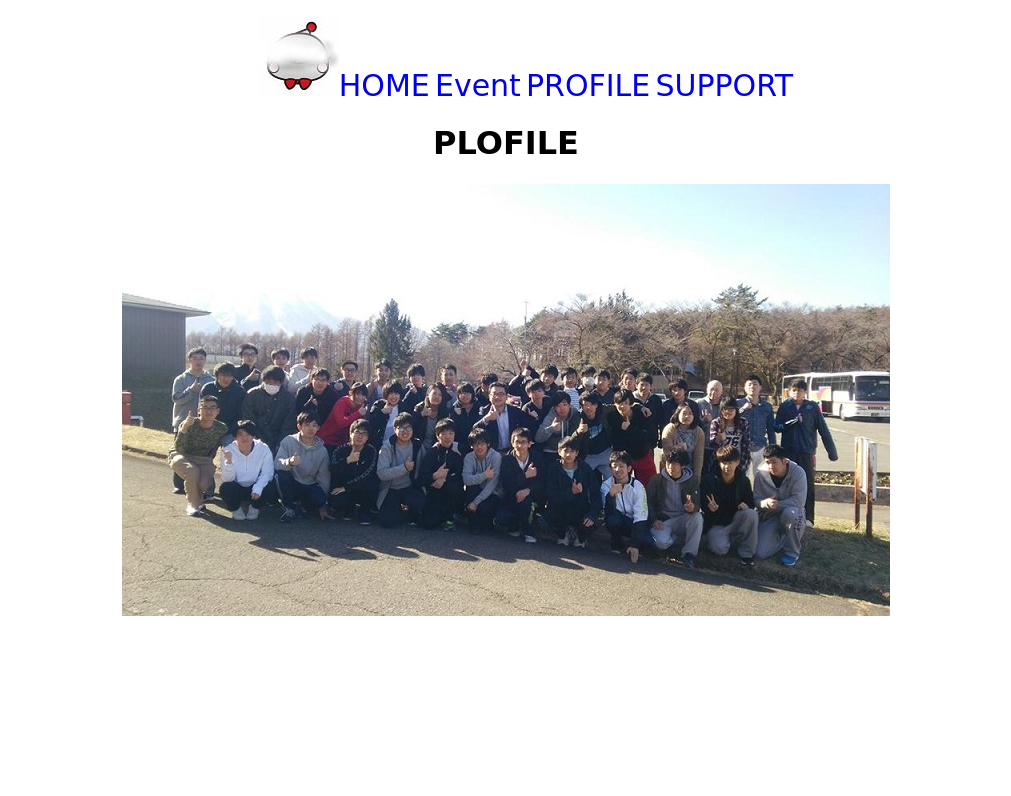
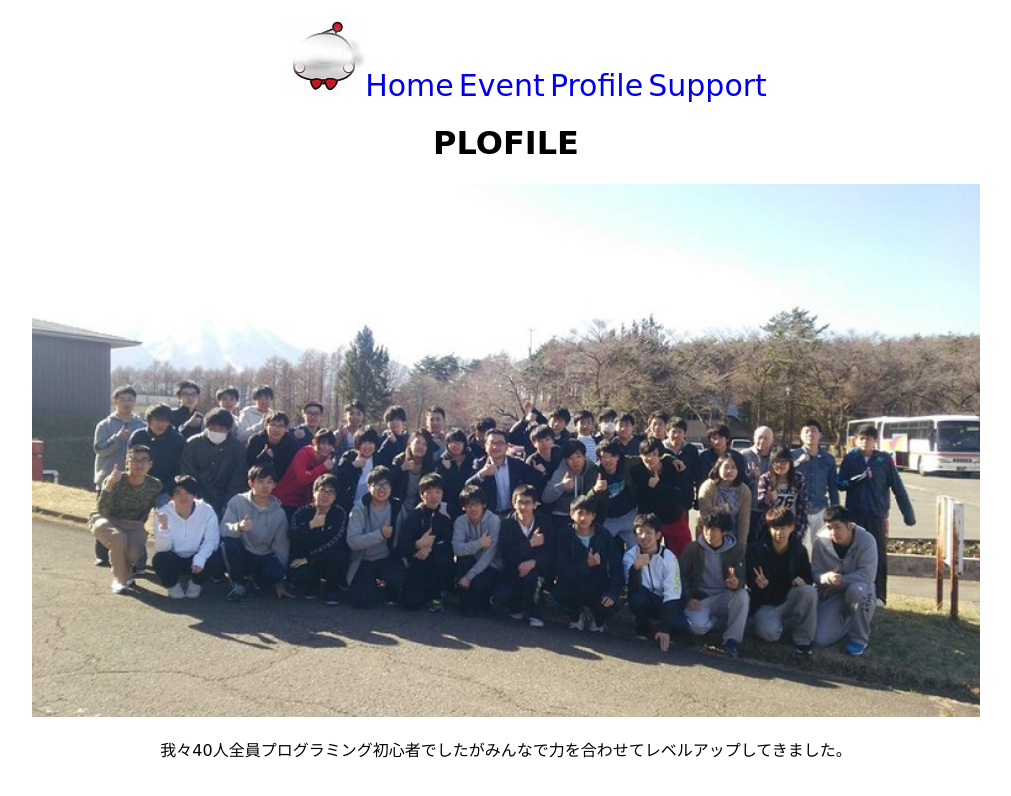
Before and after one commit to Wiztaiga/Wiztaiga.github.io, a plain HTML site: page 課題/index4.html in a window 1280 px wide. Shown: the whole page, without its empty margins (134-1145 px from the left). Drawn offline with Linux system fonts and the light colour scheme.

Commit message:
Add files via upload

```diff
--- a/課題/index4.html
+++ b/課題/index4.html
@@ -13,14 +13,14 @@
 <center>
 <body>
         <div id="main_menu">
-                <div class="menu-main_nav-container"><ul id="menu-main_nav" class="menu"><img src="./gazoo/PdmWSzyH.jpg" alt=""><li id="menu-item-25" class="menu-item menu-item-type-custom menu-item-object-custom menu-item-home menu-item-25"><a href="index2.html">HOME</a></li>
+                <div class="menu-main_nav-container"><ul id="menu-main_nav" class="menu"><img src="./gazoo/PdmWSzyH.jpg" alt=""><li id="menu-item-25" class="menu-item menu-item-type-custom menu-item-object-custom menu-item-home menu-item-25"><a href="index2.html">Home</a></li>
                 <li id="menu-item-1353" class="menu-item menu-item-type-taxonomy menu-item-object-category menu-item-1353"><a href="index3.html">Event</a></li>
-                <li id="menu-item-375" class="menu-item menu-item-type-post_type menu-item-object-page menu-item-375"><a href="index4.html">PROFILE</a></li>
-                <li id="menu-item-1365" class="menu-item menu-item-type-post_type menu-item-object-page menu-item-1365"><a href="index5.html">SUPPORT</a></li>
+                <li id="menu-item-375" class="menu-item menu-item-type-post_type menu-item-object-page menu-item-375"><a href="index4.html">Profile</a></li>
+                <li id="menu-item-1365" class="menu-item menu-item-type-post_type menu-item-object-page menu-item-1365"><a href="index5.html">Support</a></li>
                 </ul></div>      </div>
                 <h1>PLOFILE</h1>
-                <img src="./gazoo/17952617_1345321692226160_7357344572078213178_n.jpg" alt="">
-                <p></p>
+                <img src="./gazoo/17952617_1345321692226160_7357344572078213178_n.jpg" id="iiim" alt="">
+                <p>我々40人全員プログラミング初心者でしたがみんなで力を合わせてレベルアップしてきました。</p>
 
 
 
--- a/課題/style.css
+++ b/課題/style.css
@@ -1,8 +1,7 @@
 
 li {
   display: inline;
-  width: 200px;
-  height: 200px;
+
   }
 
 
@@ -15,6 +14,10 @@ li {
     font-family: 'Merienda', cursive;
   }
 
-  p{
+  /* p{
     width: 769px;
   }
+  */
+  img#iiim{
+    width: 75%;
+  }
```
Also changed, not shown: 課題/index2.html (+3 -3 lines), 課題/index3.html (+3 -3 lines), 課題/index5.html (+3 -3 lines), 課題/port_style.css (line endings or trailing spaces), 1 other file.
